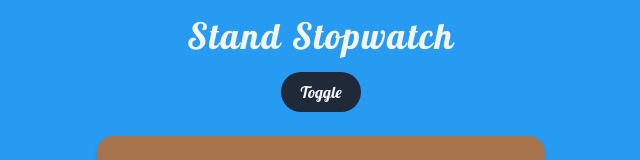
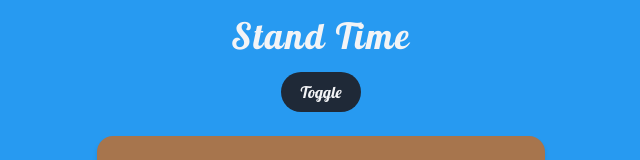
Before and after one commit to jakesmithdeveloper/stand-time, a React (Create React App) app: page / in a window 1280 px wide. Shown: the top 160 px of the page, without its empty margins (319-959 px from the left). Built offline with nearby package versions, Linux system fonts and the light colour scheme.

Commit message:
cleaned up div structure

```diff
--- a/public/index.html
+++ b/public/index.html
@@ -1,5 +1,5 @@
 <!DOCTYPE html>
-<html lang="en">
+<html lang="en" style="height: 100%">
   <head>
     <meta charset="utf-8" />
     <link rel="icon" href="%PUBLIC_URL%/favicon.ico" />
@@ -29,11 +29,11 @@
       work correctly both with client-side routing and a non-root public URL.
       Learn how to configure a non-root public URL by running `npm run build`.
     -->
-    <title>React App</title>
+    <title>Stand Time</title>
   </head>
-  <body>
+  <body style="height: 100%">
     <noscript>You need to enable JavaScript to run this app.</noscript>
-    <div id="root"></div>
+    <div style="height: 100%" id="root"></div>
     <!--
       This HTML file is a template.
       If you open it directly in the browser, you will see an empty page.
--- a/src/components/App.js
+++ b/src/components/App.js
@@ -1,5 +1,5 @@
 import React from "react";
-import { Router, Route } from "react-router-dom";
+import { Router, Route, Switch } from "react-router-dom";
 import { connect } from "react-redux";
 
 import MainTimers from "./MainTimers";
@@ -13,12 +13,15 @@ const App = (props) => {
   const renderMode = props.darkmode ? "dark" : "";
 
   return (
-    <div className={renderMode}>
-      <Router history={history}>
-        <Route path="/" exact component={MainTimers} />
-        <Route path="/sit" exact component={TimerPage} />
-        <Route path="/stand" exact component={TimerPage} />
-      </Router>
+    <div className={renderMode} style={{ height: "100%" }}>
+      <div className="dark:bg-gray-900 bg-blue-sea h-full">
+        <Router history={history}>
+          <Switch>
+            <Route path="/" exact component={MainTimers} />
+            <Route path="/time/:id" exact component={TimerPage} />
+          </Switch>
+        </Router>
+      </div>
     </div>
   );
 };
--- a/src/components/MainTimers.js
+++ b/src/components/MainTimers.js
@@ -6,14 +6,8 @@ import { toggleDarkmode } from "../actions";
 
 const MainTimers = (props) => {
   return (
-    <div>
-      <div
-        className="dark:bg-gray-900 bg-blue-sea flex flex-col items-center"
-        style={{ height: "100vh" }}
-      >
-        <h1 className="text-gray-100 text-4xl py-4 tracking-wider">
-          Stand Stopwatch
-        </h1>
+    <div className="flex flex-col items-center">
+      <h1 className="text-gray-100 text-4xl py-4 tracking-wider">Stand Time</h1>
       <button
         onClick={props.toggleDarkmode}
         className="text-gray-100 bg-gray-800 px-4 py-2 rounded-full w-20 dark:bg-blue-sea"
@@ -23,7 +17,6 @@ const MainTimers = (props) => {
       <Timer title="Sit" />
       <Timer title="Stand" />
     </div>
-    </div>
   );
 };
 
--- a/src/components/Timer.js
+++ b/src/components/Timer.js
@@ -8,7 +8,7 @@ import "../index.css";
 const Timer = ({ title }) => {
   return (
     <div
-      onClick={() => history.push(`/${title.toLowerCase()}`)}
+      onClick={() => history.push(`/time/${title.toLowerCase()}`)}
       className="bg-brown my-6 flex flex-col items-center rounded-2xl shadow-md max-w-md sm: w-10/12 dark:bg-gray-800"
     >
       <h1 className="text-5xl mt-6 mb-6 text-dark-font dark:text-gray-200">
--- a/src/components/TimerPage.js
+++ b/src/components/TimerPage.js
@@ -1,11 +1,19 @@
 import React from "react";
 
-const TimerPage = () => {
+import { connect } from "react-redux";
+
+const TimerPage = ({ mode }) => {
   return (
     <div>
-      <h1>Timer Page</h1>
+      <h1>{mode}</h1>
     </div>
   );
 };
 
-export default TimerPage;
+const mapStateToProps = (state, ownProps) => {
+  return {
+    mode: ownProps.match.params.id,
+  };
+};
+
+export default connect(mapStateToProps)(TimerPage);
```
Lines whose indentation alone changed are shown as unchanged.
